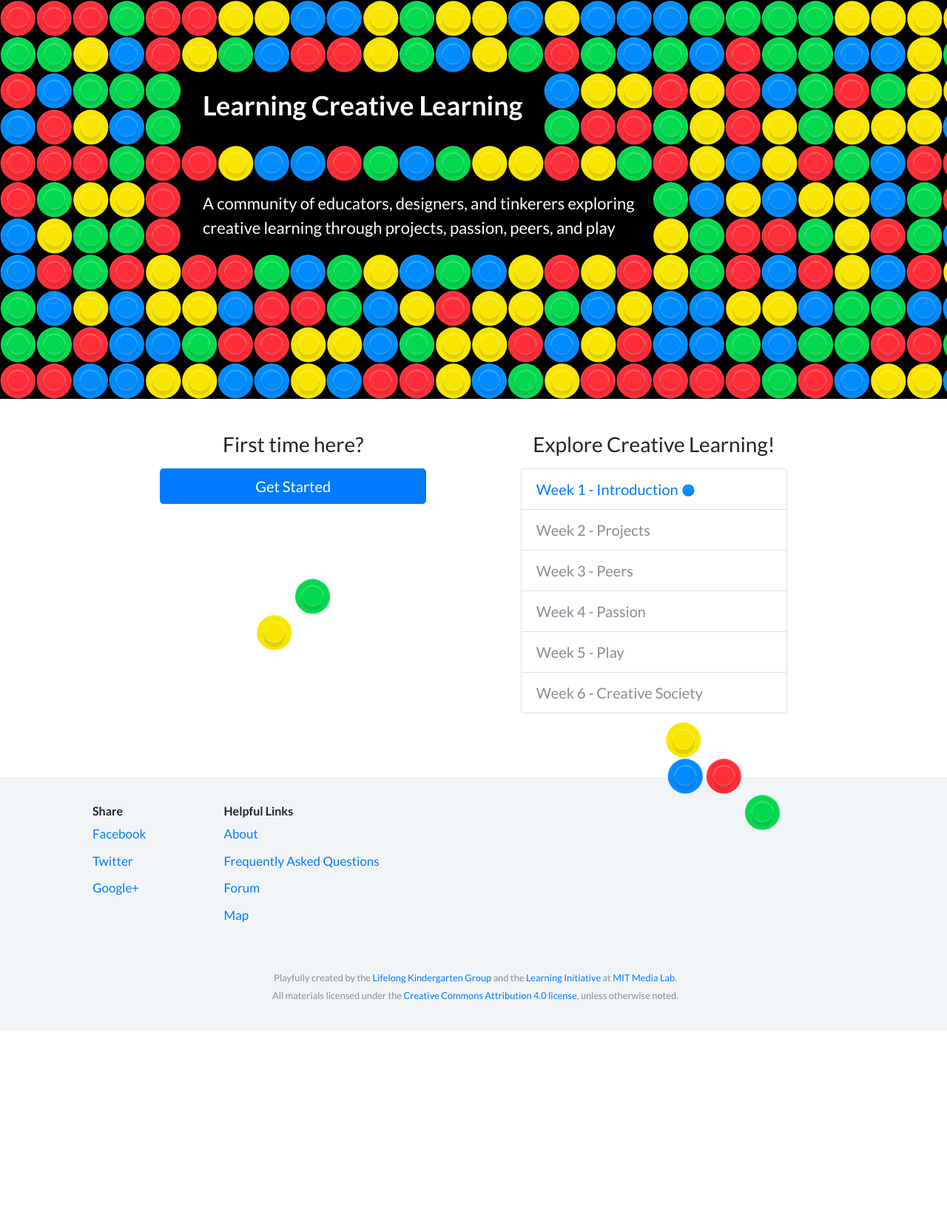
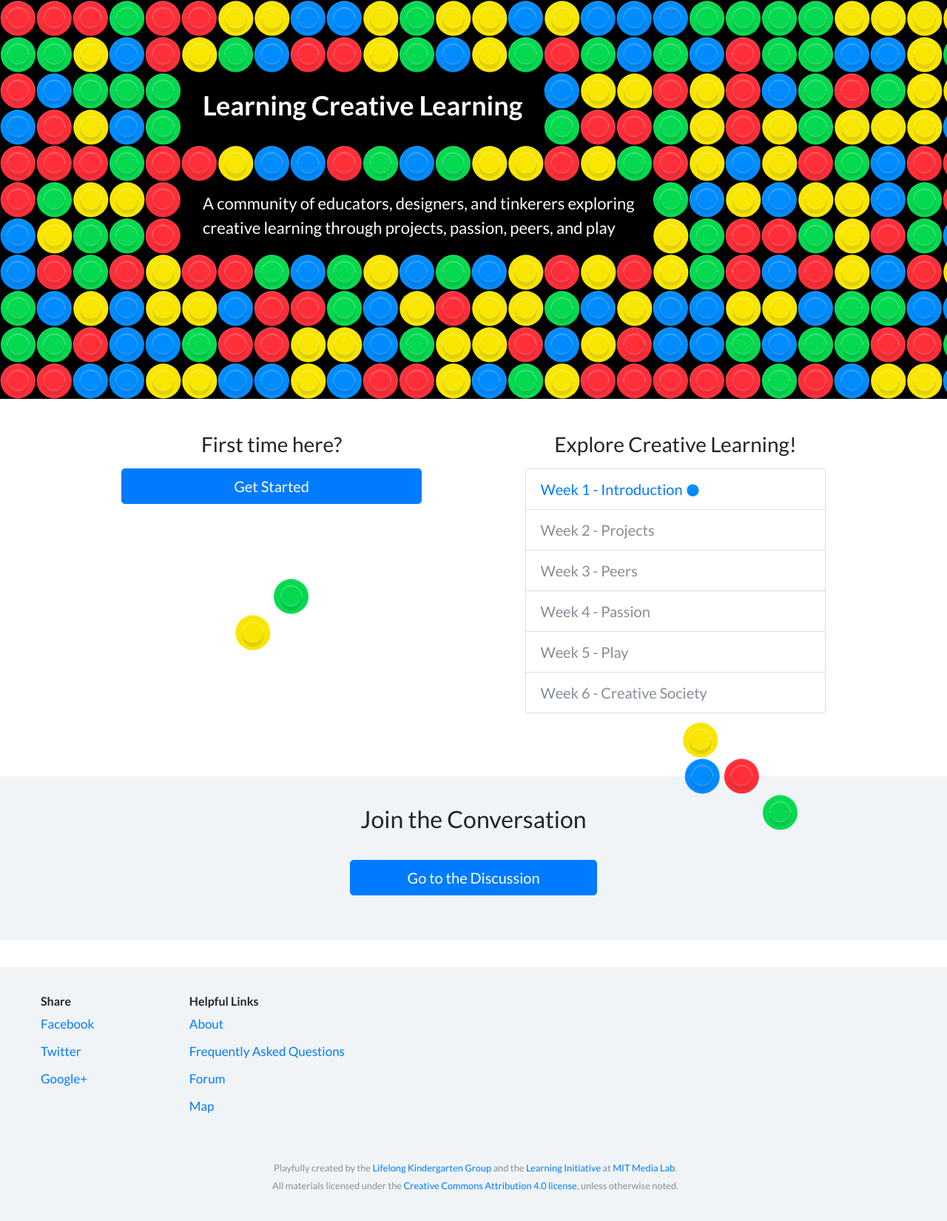
Before and after one commit to mitmedialab/lcl, a Jekyll site: the page built from index.html, in a window 1280 px wide. Shown: the whole page at 74% size. Built offline with Jekyll 4.4.1, drawn with Linux system fonts in a browser that asks for light colours; nearby versions of some CDN libraries; before the commit the page ends 1393 px from its top, so only the background shows below that.

Commit message:
Added most recent discourse posts to the front page

```diff
--- a/_includes/head.html
+++ b/_includes/head.html
@@ -29,6 +29,10 @@
   <link rel="alternate" type="application/rss+xml" title="{{ site.title | escape }}" href="{{ "/feed.xml" | relative_url }}">
   <script type="text/javascript">window.liveSettings={api_key:"ddd65cab1c8f4bf0924ad1a18534da75"}</script>
   <script type="text/javascript" src="//cdn.transifex.com/live.js"></script>
+  <script
+  src="https://code.jquery.com/jquery-3.2.1.min.js"
+  integrity="sha256-hwg4gsxgFZhOsEEamdOYGBf13FyQuiTwlAQgxVSNgt4="
+  crossorigin="anonymous"></script>
 
   {% if jekyll.environment == 'production' and site.google_analytics %}
   {% include google-analytics.html %}
--- a/_layouts/default.html
+++ b/_layouts/default.html
@@ -21,7 +21,6 @@
 <!-- Bootstrap core JavaScript
   ================================================== -->
   <!-- Placed at the end of the document so the pages load faster -->
-  <script src="https://code.jquery.com/jquery-3.2.1.slim.min.js" integrity="sha384-KJ3o2DKtIkvYIK3UENzmM7KCkRr/rE9/Qpg6aAZGJwFDMVNA/GpGFF93hXpG5KkN" crossorigin="anonymous"></script>
   <script src="https://cdnjs.cloudflare.com/ajax/libs/popper.js/1.11.0/umd/popper.min.js" integrity="sha384-b/U6ypiBEHpOf/4+1nzFpr53nxSS+GLCkfwBdFNTxtclqqenISfwAzpKaMNFNmj4" crossorigin="anonymous"></script>
   <script src="https://maxcdn.bootstrapcdn.com/bootstrap/4.0.0-beta/js/bootstrap.min.js" integrity="sha384-h0AbiXch4ZDo7tp9hKZ4TsHbi047NrKGLO3SEJAg45jXxnGIfYzk4Si90RDIqNm1" crossorigin="anonymous"></script>
   </body>
--- a/_sass/styles.scss
+++ b/_sass/styles.scss
@@ -54,10 +54,14 @@
 
 }
 
+.grey-row {
+  background-color: $grey-color;
+}
+
 .container, .container-fluid {
-  padding-right:  0;
-  padding-left: 0;
-  padding-bottom: 0;
+  margin: 0;
+  padding: 0;
+  max-width: none;
 }
 body > .container-pad-top {
   padding-top: 86px
@@ -108,6 +112,10 @@
   height: 22px;
   padding-bottom: 3px;
   padding-left: 5px;
+}
+
+.map-row {
+  height: 100vh;
 }
 
 #first-time-peg-1 {
@@ -200,3 +208,75 @@
     grid-column: 3 / 16;
   }
 }
+
+/* Discourse Stuff for Front Page */
+
+.conversation-row {
+  margin-top: 36px;
+  padding-top: 30px;
+  padding-bottom: 60px;
+}
+
+.conversation-title {
+  padding-top: 10px;
+  margin-bottom: 30px;
+}
+
+.discourse-post {
+  margin-top: 60px;
+  margin-bottom: 60px;
+}
+
+.speech-bubble {
+  position: relative;
+  padding: 15px;
+  background-color: white;
+  min-height: 160px;
+  border-radius: 10px;
+
+  .post-title {
+    font-size: 22px;
+    padding-left: 10px;
+  }
+
+  .post-content-box {
+    position: relative;
+  }
+
+  .post-content {
+    font-size: 18px;
+    margin-top: 16px;
+    padding-left: 42px;
+    padding-right: 42px;
+  }
+
+  .post-content:before {
+    content:"\201C";
+    position: absolute;
+    display: block;
+    top: -36px;
+    left: 14px;
+    font-size: 72px;
+    color: $darker-grey;
+  }
+}
+
+.speech-bubble:before {
+  content: "";
+  display: block;
+  position: absolute;
+  left: -35px;
+  top: 40px;
+  background-color: transparent;
+  border-width:40px 35px 40px 0;
+  border-style:solid;
+  border-color:transparent white;
+}
+
+.post-avatar {
+  width: 120px;
+  height: 120px;
+  border-radius: 60px;
+  margin-top: 20px;
+  margin-right: 30px;
+}
--- /dev/null
+++ b/assets/discourse-posts.js
@@ -0,0 +1,34 @@
+/*
+ * Discourse Post Fetcher
+ *
+ * Fetchs discourse posts!
+ *
+ */
+
+;(function() {
+
+	$(document).ready(function() {
+		$.ajax({
+			url: 'http://lcl-discuss.media.mit.edu/posts.json',
+			success: function(data) {
+				// var jsonData = JSON.parse(data);
+				var posts = data.latest_posts;
+
+				var htmlToAppend = '';
+
+				var numPosts = Math.min(posts.length, 3);
+				for (var i = 0; i < numPosts; ++i) {
+					var post = posts[i];
+					var username = post.username;
+					var topic = post.topic_title;
+					var content = post.cooked;
+					var avatar = 'http://lcl-discuss.media.mit.edu' + post.avatar_template.replace('{size}', '120');
+
+					htmlToAppend += '<div class="row discourse-post"><div class="col-md-3 text-right"><img class="post-avatar" src="' + avatar +'" /></div><div class="col-md-9"><div class="speech-bubble"><div class="post-title">' + username + ' posted in ' + topic + '</div><div class="post-content-box"><div class="post-content">' + content + '</div></div></div></div></div>';
+				}
+				$('#discourse-posts').append(htmlToAppend);
+			}
+		})
+	});
+
+})();
--- a/index.html
+++ b/index.html
@@ -43,4 +40,19 @@
 			<img id="footer-peg-4" src="{{ site.baseurl }}/images/peg_green.svg" />
 		</div>
 	</div>
+	<div class="row justify-content-center grey-row conversation-row">
+		<div class="col-md-10">
+			<div class="row justify-content-center conversation-title">
+				<h2>Join the Conversation</h2>
+			</div>
+			<div id="discourse-posts">
+				<!-- Generated by discourse-posts.js -->
+			</div>
+			<div class="row justify-content-center">
+				<div class="col-md-4">
+					<a href="http://lcl-discuss.media.mit.edu" class="btn btn-primary btn-lg btn-block">Go to the Discussion</a>
+				</div>
+			</div>
+		</div>
+	</div>
 </div>
```
Also changed, not shown: other parts of index.html (+1 -4 lines), 12 other files.
